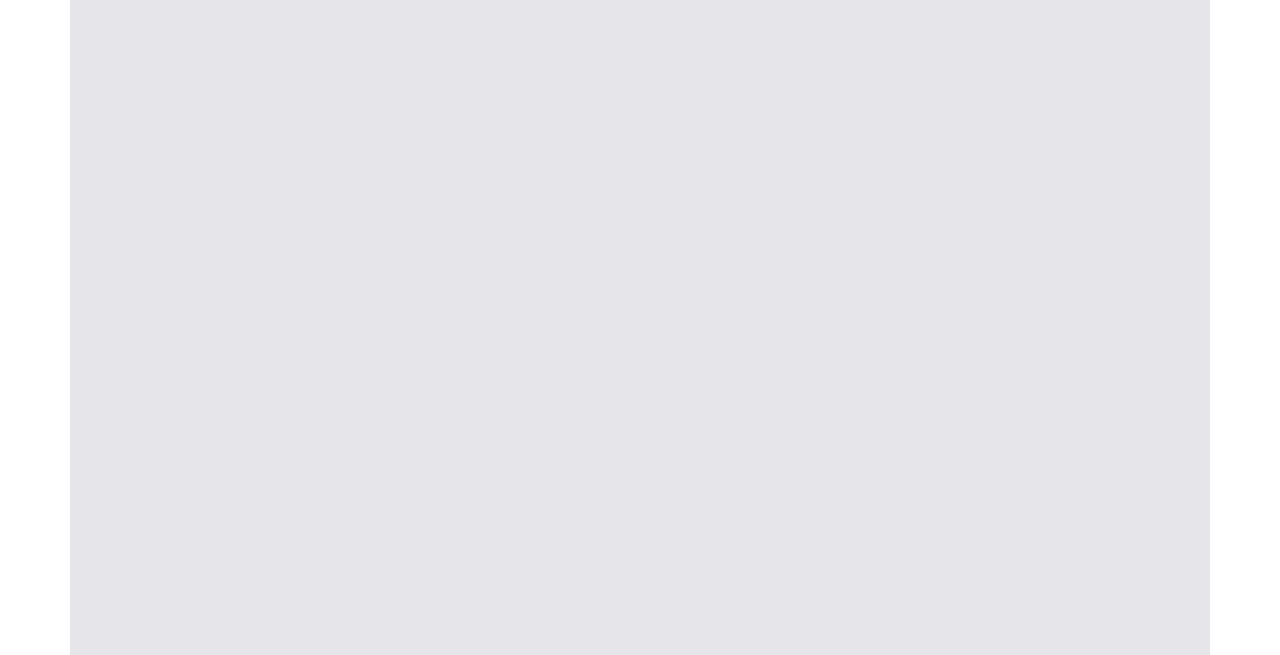
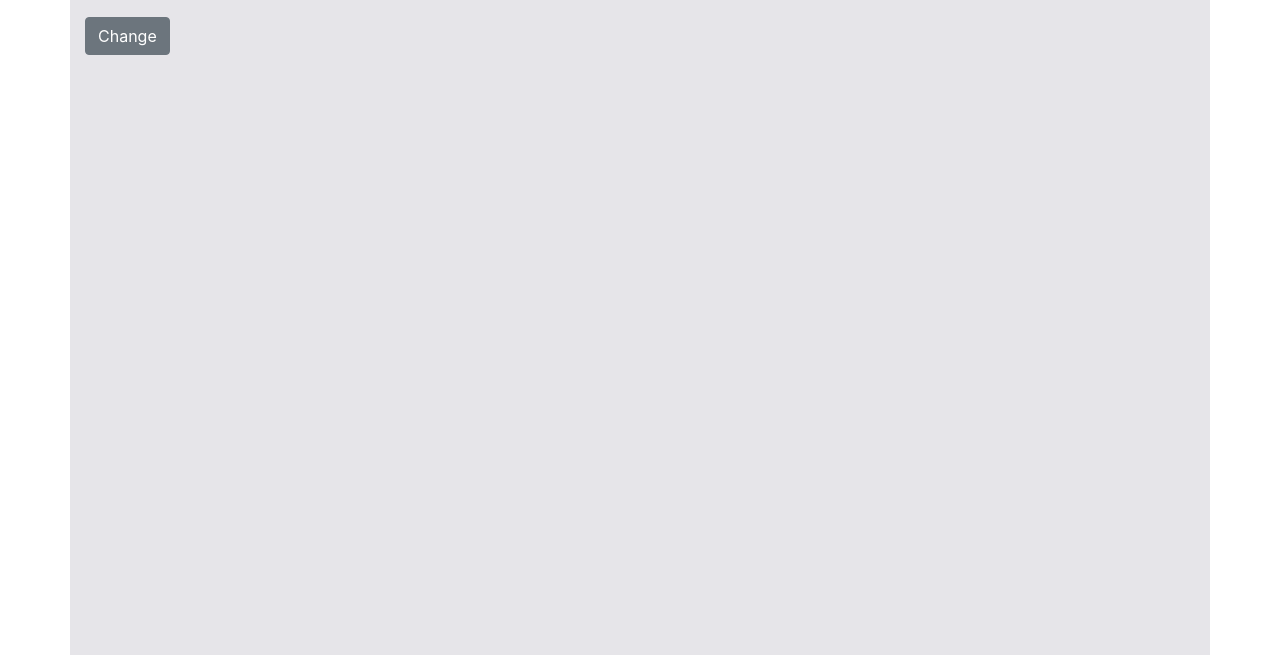
Before and after one commit to jotyx/gatsby-site, a Gatsby site: page / in a window 1280 px wide. Shown: the part 145-800 px from the top of the page. Built offline with nearby package versions, Linux system fonts and the light colour scheme; Gatsby itself is replaced by a stand-in of ours.

Commit message:
add bootstrap

```diff
--- a/package.json
+++ b/package.json
@@ -36,7 +36,9 @@
     "react-helmet": "^5.2.1",
     "react-markdown": "^4.3.1",
     "react-redux": "^7.2.0",
-    "redux": "^4.0.5"
+    "redux": "^4.0.5",
+    "bootstrap": "^4.4.1",
+    "react-bootstrap": "^1.0.0"
   },
   "devDependencies": {
     "eslint-config-react-app": "^5.2.1",
--- /dev/null
+++ b/src/components/Button.js
@@ -0,0 +1,27 @@
+import React from "react";
+import PropTypes from "prop-types";
+import {Button as BootstrapButton} from 'react-bootstrap';
+
+import style from "./Button.module.scss";
+
+export const Button = ({name, onClick, disabled, type}) => (
+    <BootstrapButton
+        onClick={onClick}
+        variant={type}
+        disabled={disabled}
+    >
+        {name}
+    </BootstrapButton>
+);
+
+Button.propTypes = {
+    name: PropTypes.string.isRequired,
+    onClick: PropTypes.func.isRequired,
+    disabled: PropTypes.bool,
+    type: PropTypes.string,
+};
+
+Button.defaultProps = {
+    disabled: false,
+    type: "primary",
+};
--- a/src/components/Seo.js
+++ b/src/components/Seo.js
@@ -70,7 +70,7 @@
             ].concat(meta)}
         />
     );
-}
+};
 
 Seo.defaultProps = {
     lang: `en`,
--- a/src/components/index.js
+++ b/src/components/index.js
@@ -3,3 +3,4 @@
 export {MarginLayout} from "./MarginLayout";
 export {Seo} from "./Seo";
 export {VerticalSpace} from "./VerticalSpace";
+export {Button} from "./Button";
--- a/src/pages/index.js
+++ b/src/pages/index.js
@@ -3,7 +3,7 @@
 import PropTypes from "prop-types";
 import {Link} from "gatsby";
 
-import {MainLayout, Text, MarginLayout, Seo, VerticalSpace} from "components";
+import {MainLayout, Text, MarginLayout, Seo, VerticalSpace, Button} from "components";
 
 import {toggleDarkMode} from "../state/actions";
 import {getIsDarkMode} from "../state/selectors";
@@ -13,9 +13,11 @@
         <Seo title="Home" />
         <MarginLayout>
             <VerticalSpace />
+
             <Text value="content" bold fontSize={Text.SIZE.SIZE_36} paragraphs />
 
             <VerticalSpace />
+
             <button
                 onClick={toggleMode}
                 type="button"
@@ -23,6 +25,10 @@
             >
                 Change DarkMode
             </button>
+
+            <VerticalSpace />
+
+            <Button name="Change" onClick={toggleMode} type="secondary" />
 
             {/* <Link to="/secondPage/">Go to second page</Link> */}
         </MarginLayout>
--- a/src/styles/global.scss
+++ b/src/styles/global.scss
@@ -1,3 +1,5 @@
+@import "~bootstrap/scss/bootstrap";
+
 html {
   height: 100%;
   width: 100%;
```
Also changed, not shown: src/components/Button.module.scss (added), 1 other file.
